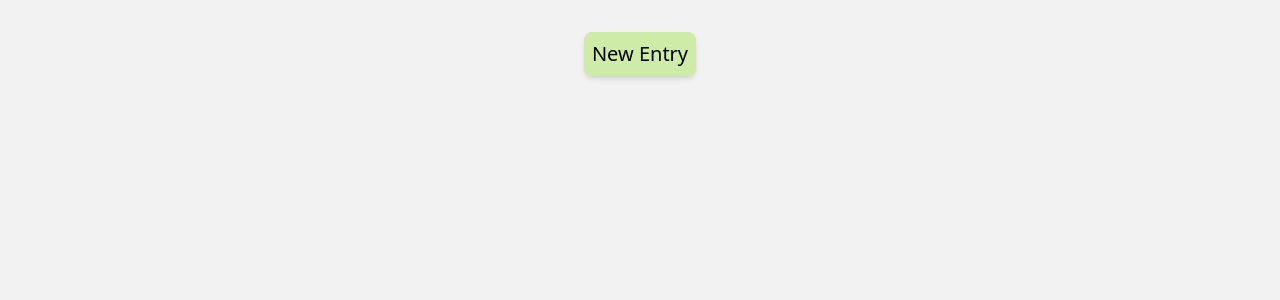
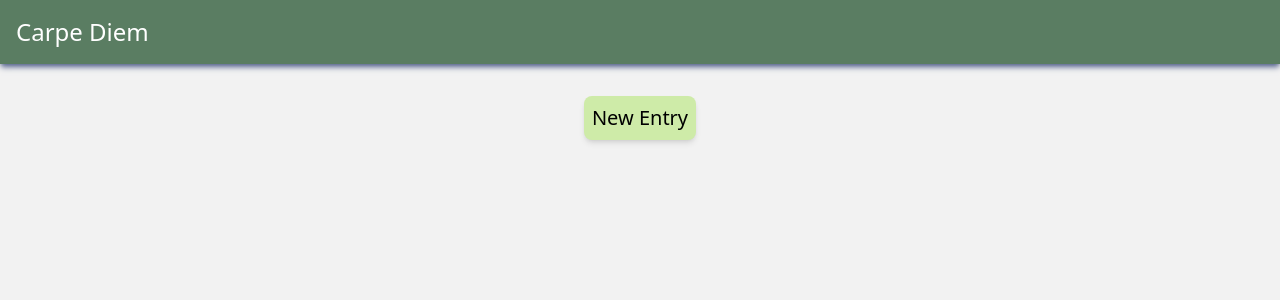
Before and after one commit to andrewmeme/carpediem, a Next.js app: page /dashboard in a window 1280 px wide. Shown: the top 300 px of the page. Built offline with nearby package versions, Linux system fonts and the light colour scheme.

Commit message:
Changed page styling

```diff
--- a/package.json
+++ b/package.json
@@ -13,6 +13,7 @@
     "@emotion/styled": "^11.11.5",
     "@mui/material": "^5.15.19",
     "@mui/x-date-pickers": "^7.5.1",
+    "@vercel/postgres": "^0.8.0",
     "dayjs": "^1.11.11",
     "next": "14.2.3",
     "react": "^18.3.1",
--- a/src/app/dashboard/page.tsx
+++ b/src/app/dashboard/page.tsx
@@ -1,11 +1,16 @@
+import AppHeader from "@/components/AppHeader";
 import Button from "@/components/ui/Button";
 import React from "react";
 
 function DashBoard() {
   return (
-    <section className="mt-8 flex items-center justify-center">
-      <Button href="dashboard/post" text="New Entry"/>
-    </section>
+    <div>
+      <AppHeader/>
+      <section className="mt-8 flex items-center justify-center">
+        <Button href="dashboard/post" text="New Entry"/>
+      </section>
+    </div>
+
   );
 }
 
--- a/src/app/dashboard/post/page.tsx
+++ b/src/app/dashboard/post/page.tsx
@@ -28,7 +28,6 @@ function Post()
           <Link href="/Dashboard">&lt; Dashboard</Link>
         </nav>
         <section className="mt-2 flex flex-col flex-grow">
-          <h1 className="text-4xl">Write a New Entry</h1>
           <div className="flex flex-col flex-grow gap-y-8 items-stretch">
             <DatePicker
               className="border-default-black border"
--- a/src/components/AppHeader.tsx
+++ b/src/components/AppHeader.tsx
@@ -6,7 +6,7 @@ import HomeButton from "./HomeButton";
 function AppHeader() {
 
   return (
-    <header className="p-4 sticky top-0 bg-default-secondary flex justify-between items-center">
+    <header className="p-4 sticky top-0 bg-default-secondary flex justify-between items-center shadow-default-gray shadow-md">
       <HomeButton />
     </header>
   );
```
Also changed, not shown: 1 other file (tests, documents, lock files or other folders).
